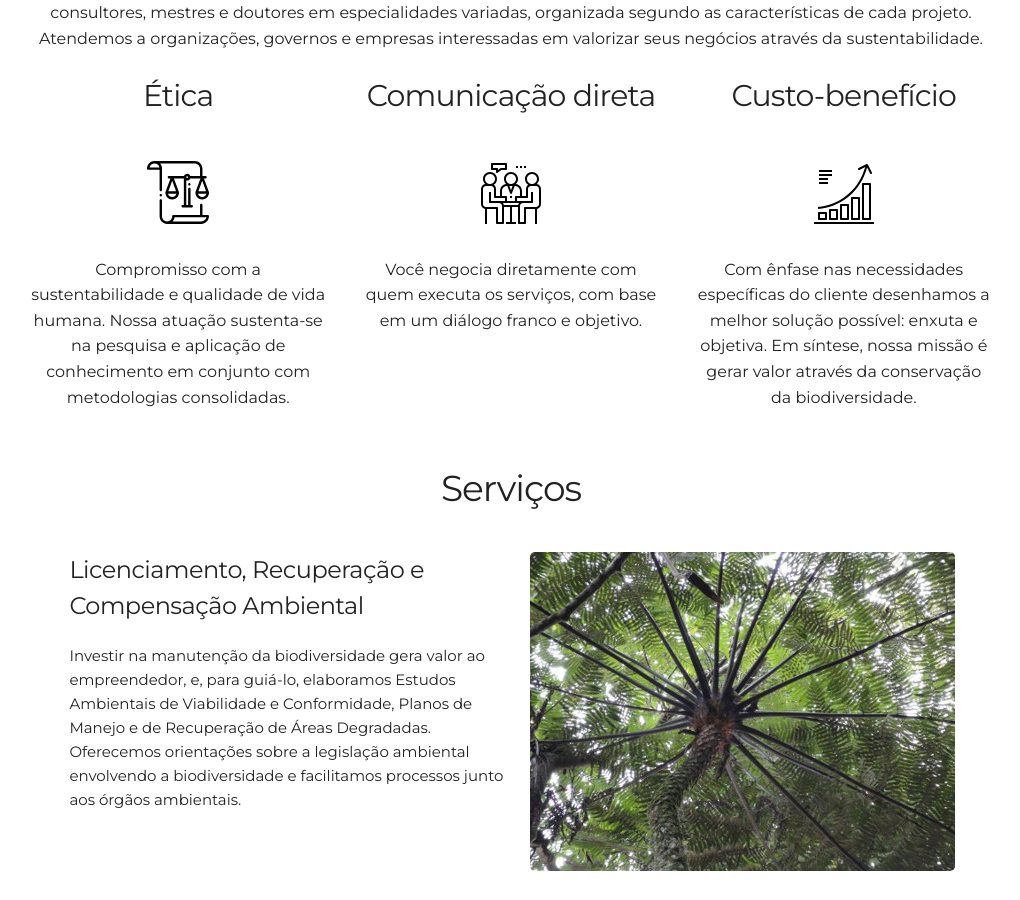
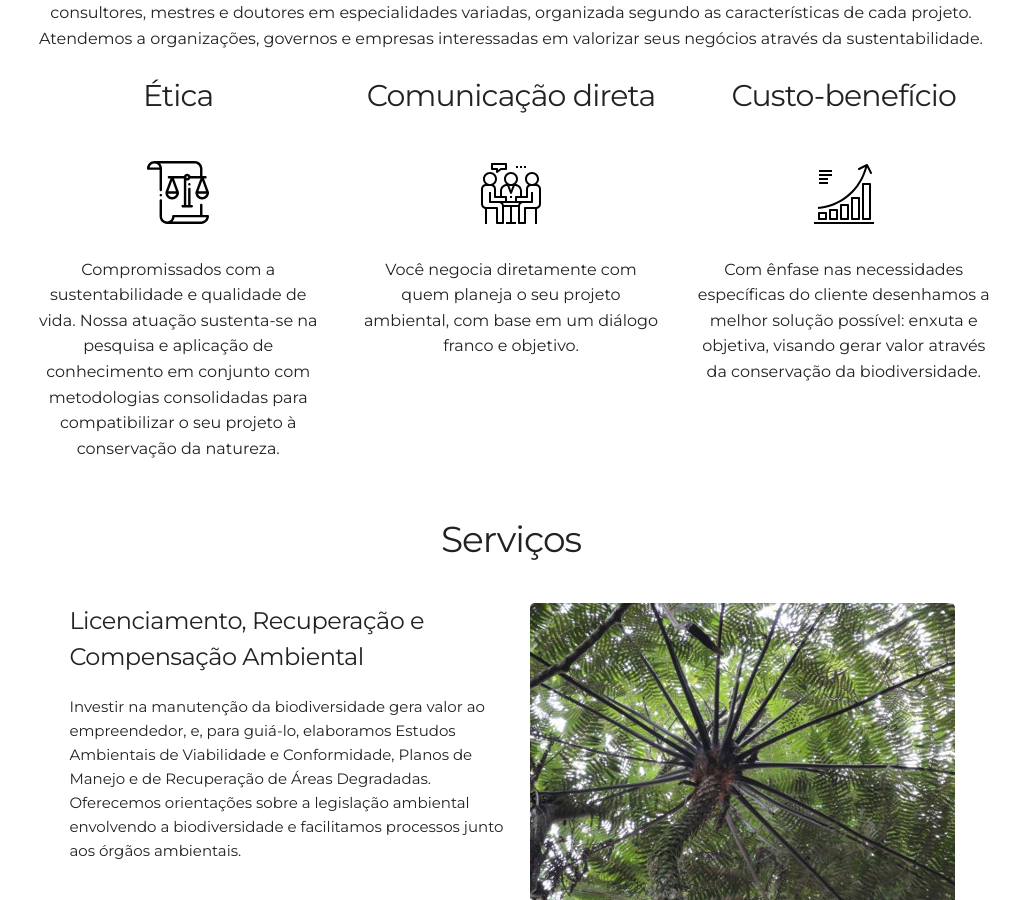
Before and after one commit to leroy1977/eQ1, a Jekyll site: the page built from index.html, in a window 1280 px wide and 900 px high, scrolled down 1043 px. Shown: the whole window, without its empty margins (129-1149 px from the left). Built offline with Jekyll 4.4.1, drawn with Linux system fonts in a browser that asks for light colours.

Commit message:
Update about.html

```diff
--- a/_includes/about.html
+++ b/_includes/about.html
@@ -13,7 +13,7 @@
       <!-- <i class="devicon-html5-plain-wordmark"></i>
       <i class="devicon-bootstrap-plain-wordmark colored"></i>
       <i class="devicon-sass-original colored"></i> -->
-      <p>Compromisso com a sustentabilidade e qualidade de vida humana. Nossa atuação sustenta-se na pesquisa e aplicação de conhecimento em conjunto com metodologias consolidadas.</p>
+      <p>Compromissados com a sustentabilidade e qualidade de vida. Nossa atuação sustenta-se na pesquisa e aplicação de conhecimento em conjunto com metodologias consolidadas para compatibilizar o seu projeto à conservação da natureza.</p>
     </div>
     <div class="four columns">
       <h4>Comunicação direta</h4>
@@ -21,7 +21,7 @@
       <!-- <i class="devicon-git-plain"></i>
       <i class="devicon-gulp-plain colored"></i>
       <i class="devicon-atom-original-wordmark"></i> -->
-      <p> Você negocia diretamente com quem executa os serviços, com base em um diálogo franco e objetivo.</p>
+      <p> Você negocia diretamente com quem planeja o seu projeto ambiental, com base em um diálogo franco e objetivo.</p>
     </div>
     <div class="four columns">
       <h4>Custo-benefício</h4>
@@ -29,7 +29,7 @@
       <!-- <i class="devicon-git-plain"></i>
       <i class="devicon-gulp-plain colored"></i>
       <i class="devicon-atom-original-wordmark"></i> -->
-      <p>Com ênfase nas necessidades específicas do cliente desenhamos a melhor solução possível: enxuta e objetiva. Em síntese, nossa missão é gerar valor através da conservação da biodiversidade.</p>
+      <p>Com ênfase nas necessidades específicas do cliente desenhamos a melhor solução possível: enxuta e objetiva, visando gerar valor através da conservação da biodiversidade.</p>
     </div>
   </div>
 </div>
```
